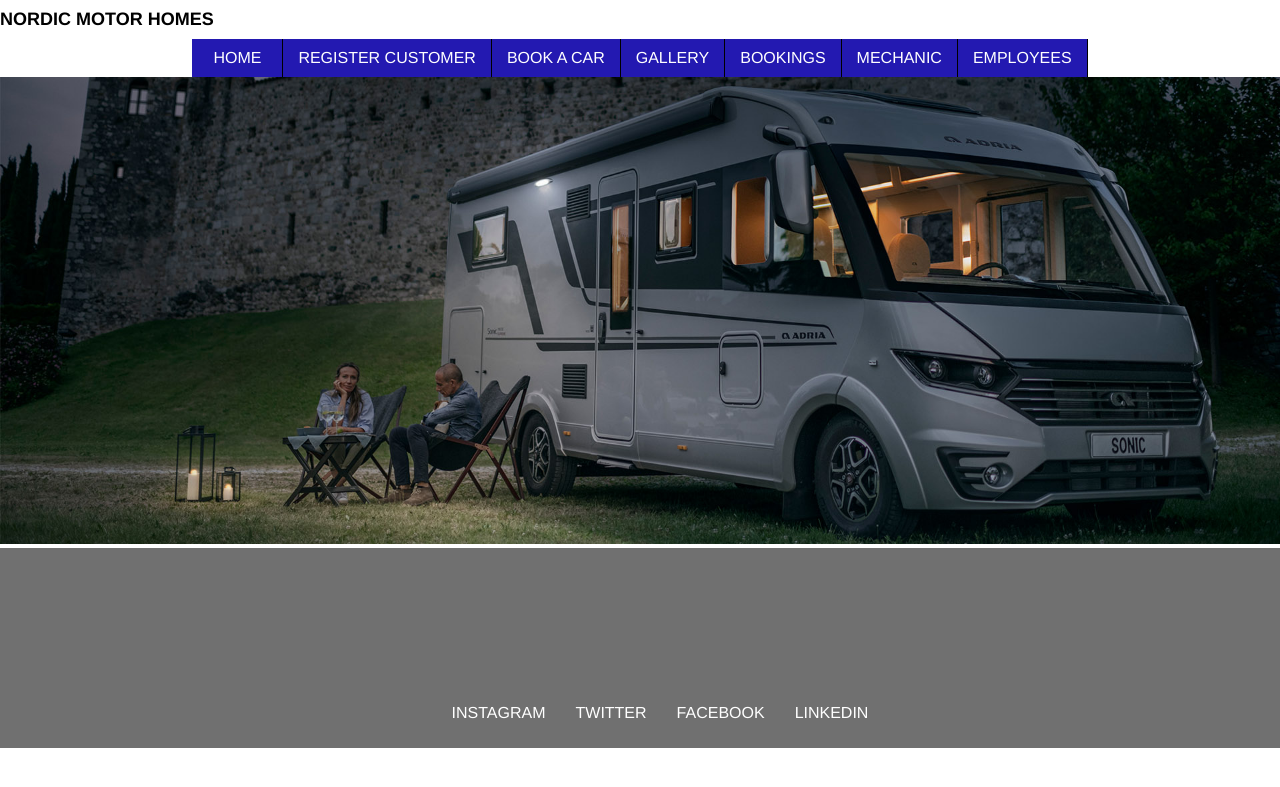
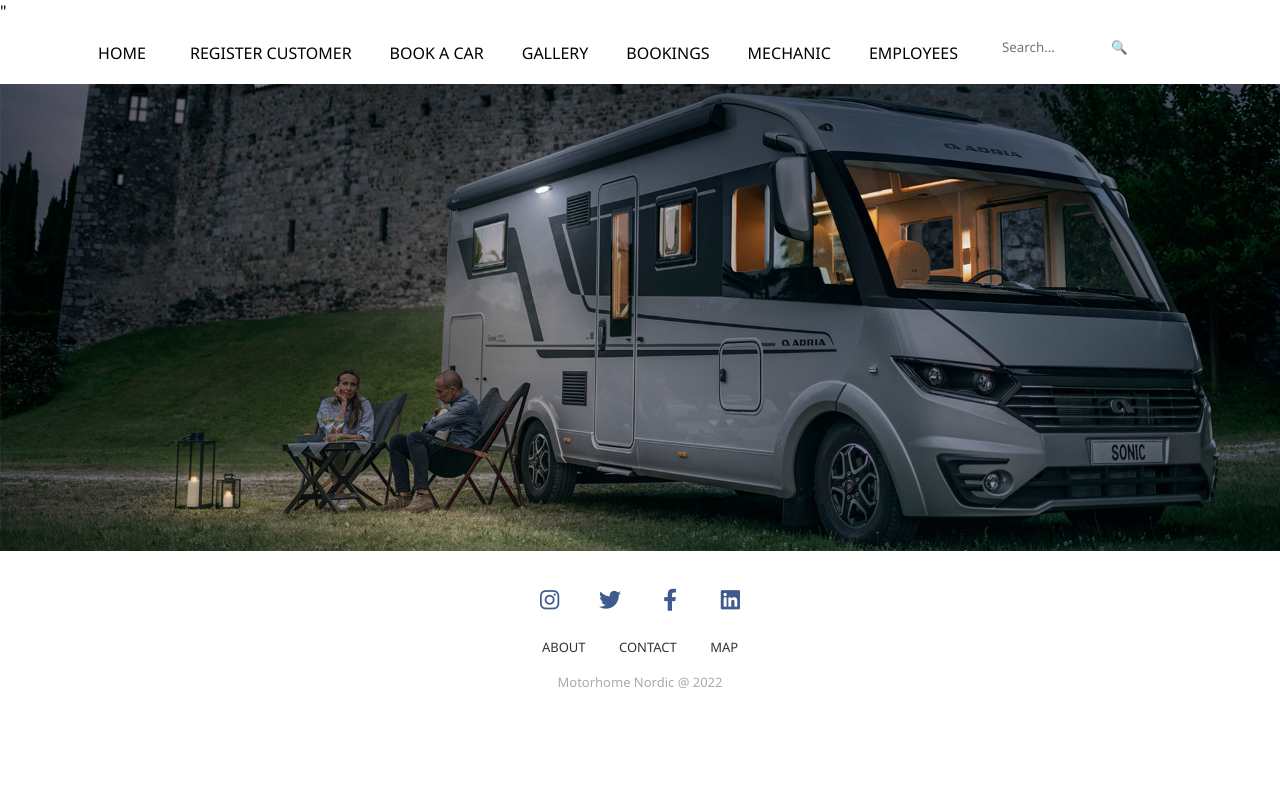
Before and after one commit to moniozd/2ndsemesterproject, a Spring app: page /frontpage/index in a window 1280 px wide. Shown: the top 787 px of the page. Run offline with Thymeleaf, Linux system fonts and the light colour scheme; the template is opened without the code that fills it, so the values that code supplies are empty; some libraries are stand-ins or nearby versions.

Commit message:
social media, searchbar, design

```diff
--- a/MotorhomesProject/src/main/resources/static/frontpage.css
+++ b/MotorhomesProject/src/main/resources/static/frontpage.css
@@ -1,5 +1,10 @@
+*{
+    margin: 0;
+    padding: 0;
+}
 body {
     margin: 0;
+    font-family: 'Segoe UI';
 }
 
 h1 {
@@ -22,35 +27,32 @@
 ul#nav-bar {
     list-style-type: none;
     padding: 0px;
-    margin: 0px;
-    overflow: hidden;
-    background-color: #2319B1;
-    min-width: 696px;
+    margin: 0 auto;
+    /*background-color: #002366;*/
 
 }
 
 ul#nav-bar li a {
-    font-family: "Helvetica Neue", Helvetica, Arial, SansSerif, sans-serif;
-    float: right;
+    font-family: 'Segoe UI';
+    /*float: right;*/
     display: block;
-    color: white;
-    padding: 10px 15px;
+    color: black;
+    padding: 20px 19px;
     text-align: center;
     text-decoration: none;
-    border-right: 1px solid black;
+    /*border-right: 1px solid black;*/
     min-width: 60px;
 }
 
 ul#nav-bar li {
-    display: inline;
+    display: inline-block;
     float: left;
     list-style-type: none;
 }
 
 ul#nav-bar li a:hover {
     background-color: #FFFFFF;
-    color: #2319B1;
-
+    color: #002366;
     animation: myGlowAnimation;
     animation-duration: 3s;
     animation-iteration-count: infinite;
@@ -67,39 +69,120 @@
     max-height: 630px;
 }
 
+
 #front_page_picture {
     width: 100%;
 }
 
 div#footer {
-    height: 200px;
-    background-color: #707070;
+    height: 100px;
+    padding: 0;
     margin: 0;
+    text-align: center;
 }
+.wrapper {
+    min-height: 100%;
+    position: relative;
+}
+.footer-table {
+    padding: 0;
+    background-color:#FFFFFF;
+        /*display: flex;*/
+        /*margin: 0 auto;*/
+        /*align-items: end;*/
+        /*justify-content: center;*/
+        /*flex-wrap: nowrap;*/
+        /*height: 200px;*/
+}
+.footer-table .social {
+    text-align:center;
+    padding: 22px;
+    color:#002366;
+}
+.footer-table .social a{
+    font-size: 22px;
+    color:inherit;
+    /*border: 1px solid #ccc;*/
+    width:40px;
+    height: 40px;
+    line-height: 42px;
+    display: inline-block;
+    text-align: center;
+    border-radius: 50%;
+    margin: 0 8px;
+    opacity: 0.75;
 
-.footer-table {
-    display: flex;
-    margin: 0 auto;
-    align-items: end;
-    justify-content: center;
-    flex-wrap: nowrap;
-    height: 200px;
 }
+.footer-table .social a:hover{
+    opacity: 1;
 
+}
 ul#footer-bar li {
     display: inline;
     float: left;
     list-style-type: none;
+}
+
+.footer-table ul{
+    margin-top: 0;
+    padding: 0;
+    list-style: none;
+    font-size: 13px;
+    line-height: 1.2;
+    margin-bottom: 0;
 
 }
+.footer-table ul li a{
+    color:inherit;
+    text-decoration: none;
+    opacity:0.8;
+}
+.footer-table ul li{
+    display: inline-block;
+    padding: 0 15px;
+}
+.footer-table ul li a:hover{
+    opacity: 1;
+}
+.footer-table .copyright{
+    margin-top: 18px;
+    text-align: center;
+    font-size: 13px;
+    color:#aaa;
+}
 
-ul#footer-bar li a {
-    font-family: "Helvetica Neue", Helvetica, Arial, SansSerif, sans-serif;
-    float: right;
-    display: block;
-    color: white;
-    padding: 10px 15px;
-    text-align: center;
-    text-decoration: none;
-    min-width: 60px;
+
+/*designing searchbar*/
+.search-container {
+    width: 200px;
+    margin-left:10px;
+    padding: 10px;
+
 }
+.search-input {
+    height: 15px;
+    width: 90px;
+    padding: 5px;
+    margin: 0;
+    border: none;
+    background: white;
+    font-family: 'Segoe UI'
+}
+.search-button {
+    cursor: pointer;
+    height: 30px;
+    width: 30px;
+    border: none;
+    margin-left: 3px;
+    background: white;
+}
+/*ul#footer-bar li a {*/
+/*    font-family: "Helvetica Neue", Helvetica, Arial, SansSerif, sans-serif;*/
+/*    float: right;*/
+/*    display: block;*/
+/*    color: white;*/
+/*    padding: 10px 15px;*/
+/*    text-align: center;*/
+/*    text-decoration: none;*/
+/*    min-width: 60px;*/
+/*}*/
--- a/MotorhomesProject/src/main/resources/templates/frontpage/index.html
+++ b/MotorhomesProject/src/main/resources/templates/frontpage/index.html
@@ -2,18 +2,17 @@
 <html lang="en">
 <head>
     <meta charset="UTF-8">
-    <title>Title</title>
+    <title>Motorhome Nordic</title>
     <link rel="stylesheet" href="../../static/global.css">
     <link rel="stylesheet" href="../../static/frontpage.css">
+    <link rel="stylesheet" href="https://cdnjs.cloudflare.com/ajax/libs/font-awesome/6.1.1/css/all.min.css" integrity="sha512-KfkfwYDsLkIlwQp6LFnl8zNdLGxu9YAA1QvwINks4PhcElQSvqcyVLLD9aMhXd13uQjoXtEKNosOWaZqXgel0g==" crossorigin="anonymous" referrerpolicy="no-referrer" />"
 </head>
 <body>
 
-
-<a id="title" href="/"><h1>NORDIC MOTOR HOMES</h1></a>
-
+<!--<a id="title" href="/"><h1>NORDIC MOTORHOMES</h1></a>-->
 <nav>
-    <div id="outer-nav-bar">
-        <div class="table">
+        <div id="outer-nav-bar">
+            <div class="table">
             <ul id="nav-bar">
                 <li class="border"><a href="/">HOME</a></li>
                 <li class="border"><a href="../register_customer/register_customer.html">REGISTER CUSTOMER</a></li>
@@ -22,9 +21,10 @@
                 <li class="border"><a href="../bookings/bookings.html">BOOKINGS</a></li>
                 <li class="border"><a href="../mechanic/mechanic.html">MECHANIC</a></li>
                 <li class="border"><a href="../employees/employees.html">EMPLOYEES</a></li>
+                <li class="search-container"> <input type="text" name="search-text" placeholder="Search..." class="search-input" /> <button class="search-button">&#x1F50D</button></li>
             </ul>
+            </div>
         </div>
-    </div>
 </nav>
 
 <div id="front_page_picture_div">
@@ -34,14 +34,31 @@
 
 <footer>
     <div id="footer">
-        <div class="footer-table">
-            <ul id="footer-bar">
-                <li class="border"><a href="https://www.instagram.com">INSTAGRAM</a></li>
-                <li class="border"><a href="https://www.twitter.com">TWITTER</a></li>
-                <li class="border"><a href="https://www.facebook.com">FACEBOOK</a></li>
-                <li class="border"><a href="https://www.linkedin.com">LINKEDIN</a></li>
+
+        <section class="footer-table">
+            <div class="social">
+                <a href="https://www.instagram.com"><i class="fab fa-instagram"></i></a>
+                <a href="https://www.twitter.com"><i class="fab fa-twitter"></i></a>
+                <a href="https://www.facebook.com"><i class="fab fa-facebook-f"></i></a>
+                <a href="https://www.linkedin.com"><i class="fab fa-linkedin"></i></a>
+
+            </div>
+
+            <ul class="list">
+                <li>
+                    <a href="../about/about.html">ABOUT</a>
+                </li>
+                <li>
+                    <a href="../contact/contact.html">CONTACT</a>
+                </li>
+                <li>
+                    <a href="../map/map.html">MAP</a>
+                </li>
             </ul>
-        </div>
+            <p class="copyright">
+                Motorhome Nordic @ 2022
+            </p>
+        </section>
     </div>
 </footer>
 
```
Also changed, not shown: MotorhomesProject/src/main/resources/templates/about/about.html (added, +10 -0 lines), MotorhomesProject/src/main/resources/templates/contact/contact.html (added, +10 -0 lines), MotorhomesProject/src/main/resources/templates/map/map.html (added, +10 -0 lines), 1 other file.
